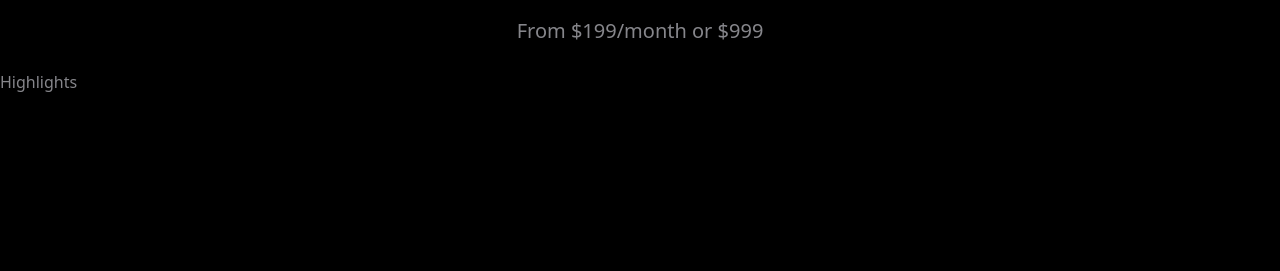
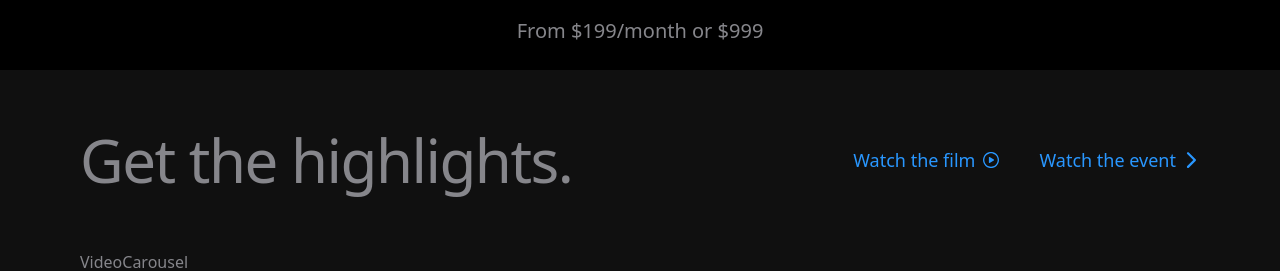
Before and after one commit to praveen107487/Apple-iPhone, a React (Vite) app: page / in a window 1280 px wide. Shown: the part 730-1001 px from the top of the page. Before the commit the page ends 824 px from the top, so only its background shows below. Built offline with nearby package versions, Linux system fonts and the light colour scheme.

Commit message:
Hero Section Completed

```diff
--- a/src/components/Hero.jsx
+++ b/src/components/Hero.jsx
@@ -57,7 +57,7 @@ function Hero() {
         id="cta"
         className="flex flex-col items-center opacity-0 translate-y-20"
       >
-        <a href="#highlights" className="btn ">
+        <a href="#highlights" className="btn ease-in-out" >
         Buy
         </a>
         <p className="font-normal text-xl">
--- a/src/components/Highlights.jsx
+++ b/src/components/Highlights.jsx
@@ -1,8 +1,64 @@
-import React from 'react'
+import { useGSAP } from "@gsap/react"
+import gsap from "gsap"
+import { rightImg, watchImg } from "../utils"
+import VideoCarousel from "./VideoCarousel"
 
-function Highlights() {
+const Highlights = () => {
+  useGSAP(() => {
+    gsap.to("#title", { opacity: 1, y: 0 })
+    gsap.to(".link", { opacity: 1, y: 0, duration: 1, stagger: 0.25 })
+  }, [])
+
   return (
-    <div>Highlights</div>
+    <section
+      id="highlights"
+      className="
+        relative w-screen bg-zinc overflow-hidden
+        pt-40 pb-32
+      "
+    >
+      <div className="screen-max-width">
+        <div
+          className="
+            flex items-center justify-between
+            min-h-[180px]
+            mb-16
+            gap-x-16
+          "
+        >
+          {/* LEFT */}
+          <h1
+            id="title"
+            className="section-heading flex-shrink-0"
+          >
+            Get the highlights.
+          </h1>
+
+          {/* RIGHT */}
+          <div className="flex items-center gap-10">
+            <p className="link flex items-center gap-2">
+              Watch the film
+              <img
+                src={watchImg}
+                alt="watch"
+                className="ml-2.5 w-4 h-4"
+              />
+            </p>
+
+            <p className="link flex items-center gap-2">
+              Watch the event
+              <img
+                src={rightImg}
+                alt="right"
+                className="ml-3 w-4 h-4"
+              />
+            </p>
+          </div>
+        </div>
+
+        <VideoCarousel />
+      </div>
+    </section>
   )
 }
 
--- /dev/null
+++ b/src/components/VideoCarousel.jsx
@@ -0,0 +1,9 @@
+import React from 'react'
+
+function VideoCarousel() {
+  return (
+    <div>VideoCarousel</div>
+  )
+}
+
+export default VideoCarousel
--- a/src/index.css
+++ b/src/index.css
@@ -126,9 +126,9 @@ canvas {
 
   .section-heading {
   @apply text-gray font-medium
-           text-3xl md:text-5xl lg:text-6xl
-           mb-5 lg:mb-0
-           opacity-0 translate-y-20;
+         text-4xl md:text-5xl lg:text-6xl
+         tracking-tight
+         opacity-0 translate-y-4;
 }
 
   .feature-text {
@@ -157,11 +157,15 @@ canvas {
 
   .link {
   @apply flex items-center
-           text-xl text-blue
+         text-base md:text-lg
+         font-medium
+         text-blue
          cursor-pointer
-           hover:underline
-           opacity-0 translate-y-20;
+         opacity-0 translate-y-3
+         transition-opacity transition-transform
+         hover:underline;
 }
+
 
   .control-btn {
     @apply ml-4 p-4
@@ -215,9 +219,12 @@ canvas {
 
   .video-carousel_container {
   @apply relative
-           w-[88vw] sm:w-[70vw]
-           h-[35vh] sm:h-[50vh] md:h-[70vh];
+         w-full
+         max-w-[960px]
+         h-[38vh] sm:h-[52vh] md:h-[68vh]
+         mx-auto;
 }
+
 
   .g_fadeIn {
     @apply opacity-0 translate-y-[100px];
```
Lines whose indentation alone changed are shown as unchanged.
